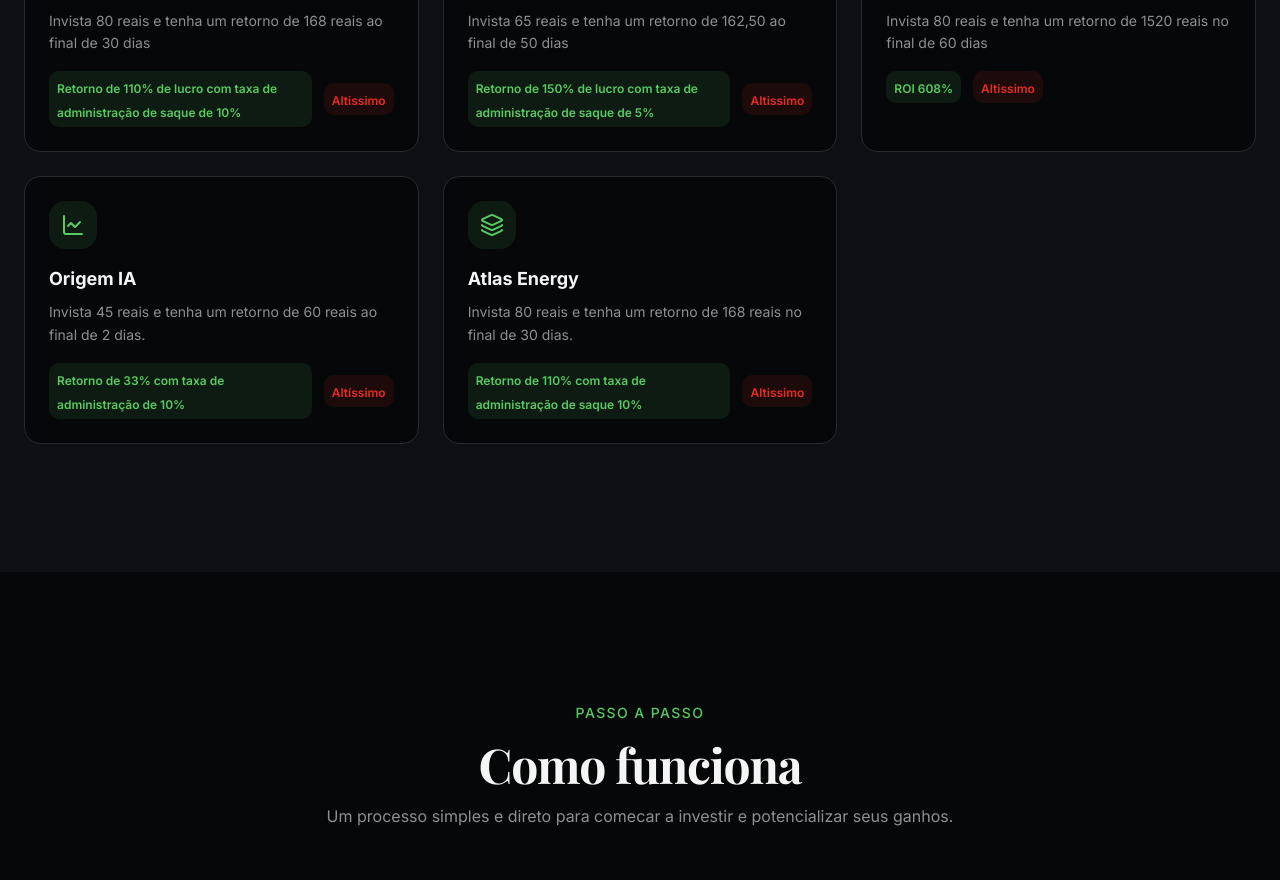
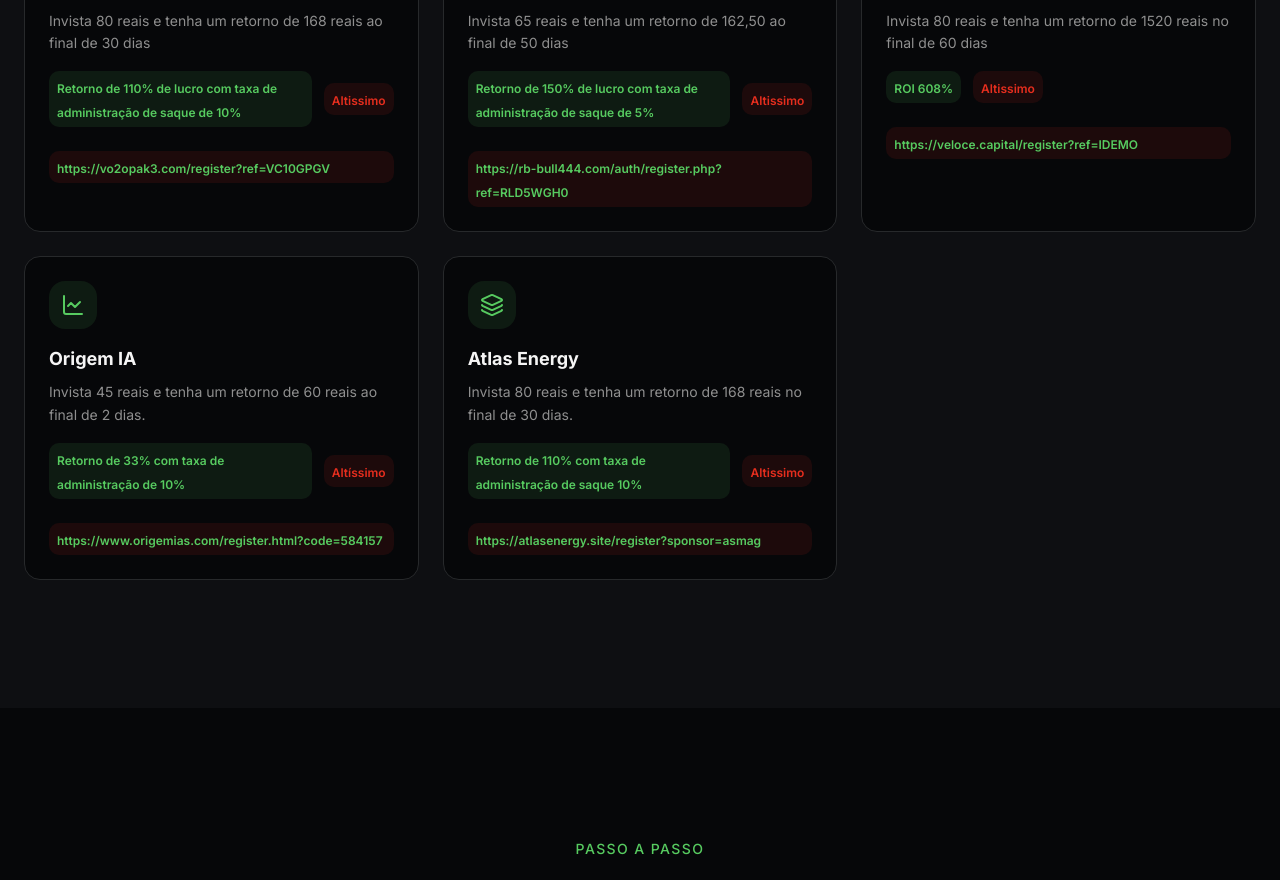
Before and after one commit to asmagsasp/capital, a Next.js app: page / in a window 1280 px wide. Shown: the part 1420-2300 px from the top of the page. Built offline with nearby package versions, Linux system fonts and the light colour scheme; a web font is replaced by a local one.

Commit message:
Update platforms-section.tsx
Adicionado url

```diff
--- a/components/platforms-section.tsx
+++ b/components/platforms-section.tsx
@@ -8,6 +8,7 @@
 } from "lucide-react"
 
 import { Button } from "@/components/ui/button"
+import { url } from "inspector"
 
 const platforms = [
   {
@@ -17,6 +18,7 @@
     icon: Globe,
     returnRange: "Retorno de 110% de lucro com taxa de administração de saque de 10%",
     risk: "Altissimo",
+    url:"https://vo2opak3.com/register?ref=VC10GPGV",
   },
   {
     name: "Red Bull Racing",
@@ -25,6 +27,7 @@
     icon: Coins,
     returnRange: "Retorno de 150% de lucro com taxa de administração de saque de 5%",
     risk: "Altissimo",
+    url:"https://rb-bull444.com/auth/register.php?ref=RLD5WGH0",
   },
   {
     name: "Veloce",
@@ -33,6 +36,7 @@
     icon: BarChart3,
     returnRange: "ROI 608%",
     risk: "Altissimo",
+    url:"https://veloce.capital/register?ref=IDEMO"
   },
   {
     name: "Origem IA",
@@ -41,6 +45,7 @@
     icon: LineChart,
     returnRange: "Retorno de 33% com taxa de administração de 10%",
     risk: "Altíssimo",
+    url:"https://www.origemias.com/register.html?code=584157"
   },
   {
     name: "Atlas Energy",
@@ -49,6 +54,7 @@
     icon: Layers,
     returnRange: "Retorno de 110% com taxa de administração de saque 10% ",
     risk: "Altissimo",
+    url:"https://atlasenergy.site/register?sponsor=asmag"
   },
 ]
 
@@ -104,12 +110,22 @@
                       {platform.returnRange}
                     </span>
                   </div>
+
                   <div className="rounded-md bg-destructive/10 px-2 py-1">
                     <span className="text-xs font-semibold text-destructive">
                       {platform.risk}
                     </span>
                   </div>
+
                 </div>
+                <br>
+                </br>
+                <div className="rounded-md bg-destructive/10 px-2 py-1">
+                    <span className="text-xs font-semibold text-primary">
+                       {platform.url}
+                    </span>
+                </div>
+
               </div>
             )
           })}
```
